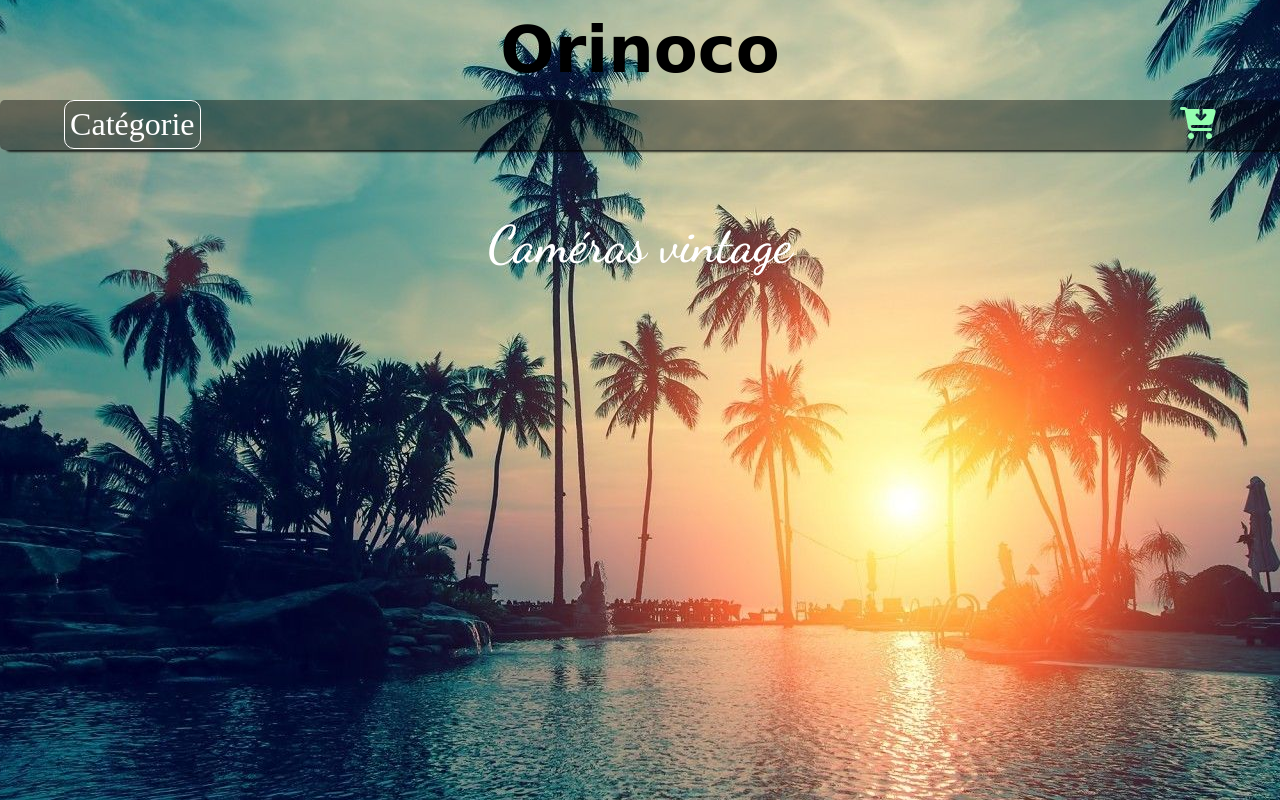
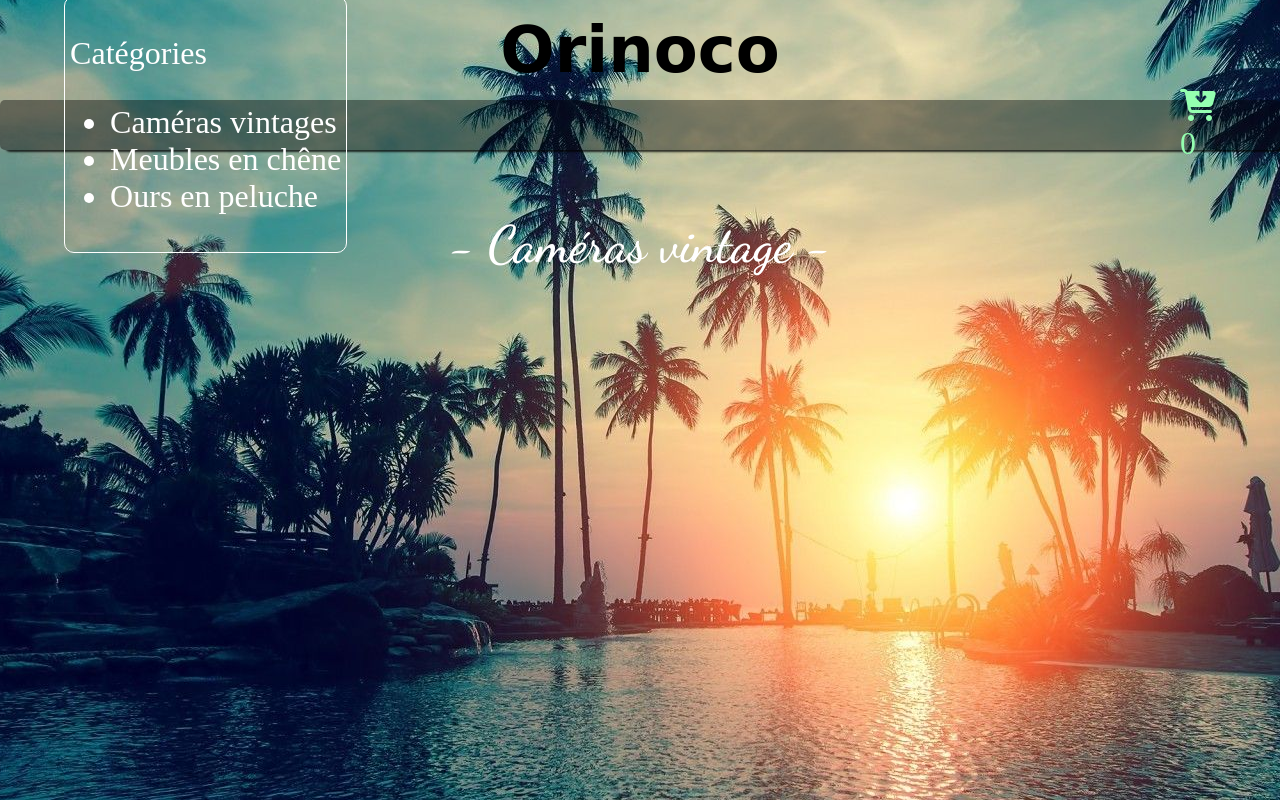
Before and after one commit to xavierpicciotto/Orinoco, a plain HTML site: page index.html in a window 1280 px wide. Drawn offline with Linux system fonts and the light colour scheme; no server answers; a web font is replaced by a local one.

Commit message:
Update index.html

```diff
--- a/index.html
+++ b/index.html
@@ -4,7 +4,7 @@
 <head>
     <meta charset="utf-8">
     <link rel="stylesheet" type="text/css" href="pages/assets/scss/style.css">
-    <script async src="https://kit.fontawesome.com/78ed5cda51.js" crossorigin="anonymous"></script>
+    <script src="https://kit.fontawesome.com/78ed5cda51.js" crossorigin="anonymous"></script>
     <meta name="viewport" content="width=device-width, initial-scale=1.0">
     <link href="https://fonts.googleapis.com/css2?family=Dancing+Script:wght@600&family=Mansalva&display=swap"
         rel="stylesheet">
@@ -22,31 +22,30 @@
 
     <nav>
         <div class="drop-menu">
-            Catégorie
-        </div>
-        <div class="drop-menu-items">
+            <p>Catégories</p>
             <ul>
-                <li><a href="index.html">caméras vintages</a></li>
-                <li><a>caméras vintages</a></li>
-                <li><a>caméras vintages</a></li>
+                <li><a href="index.html">Caméras vintages</a></li>
+                <li><a>Meubles en chêne</a></li>
+                <li><a>Ours en peluche</a></li>
             </ul>
         </div>
         <div class="shop-cart">
             <a href="pages/panier.html">
                 <i class="fas fa-cart-arrow-down"></i>
+                <div class="nav-cart-count" id="nav-cart-count"></div>
             </a>
-
         </div>
     </nav>
 
     <section class="mainPage--section">
-        <h2 id="title">Caméras vintage</h2>
+        <h2 id="title">- Caméras vintage -</h2>
         <div class="list" id="list">
             <!--images des produits ajouté en Javascript-->
         </div>
     </section>
-    <script type="module" src="api/cameras.js"></script>
+    <script src="api/cameras.js"></script>
     <script src="api/mainPage.js"></script>
+    <script src="api/panier.js"></script>
 </body>
 
 </html>
```
